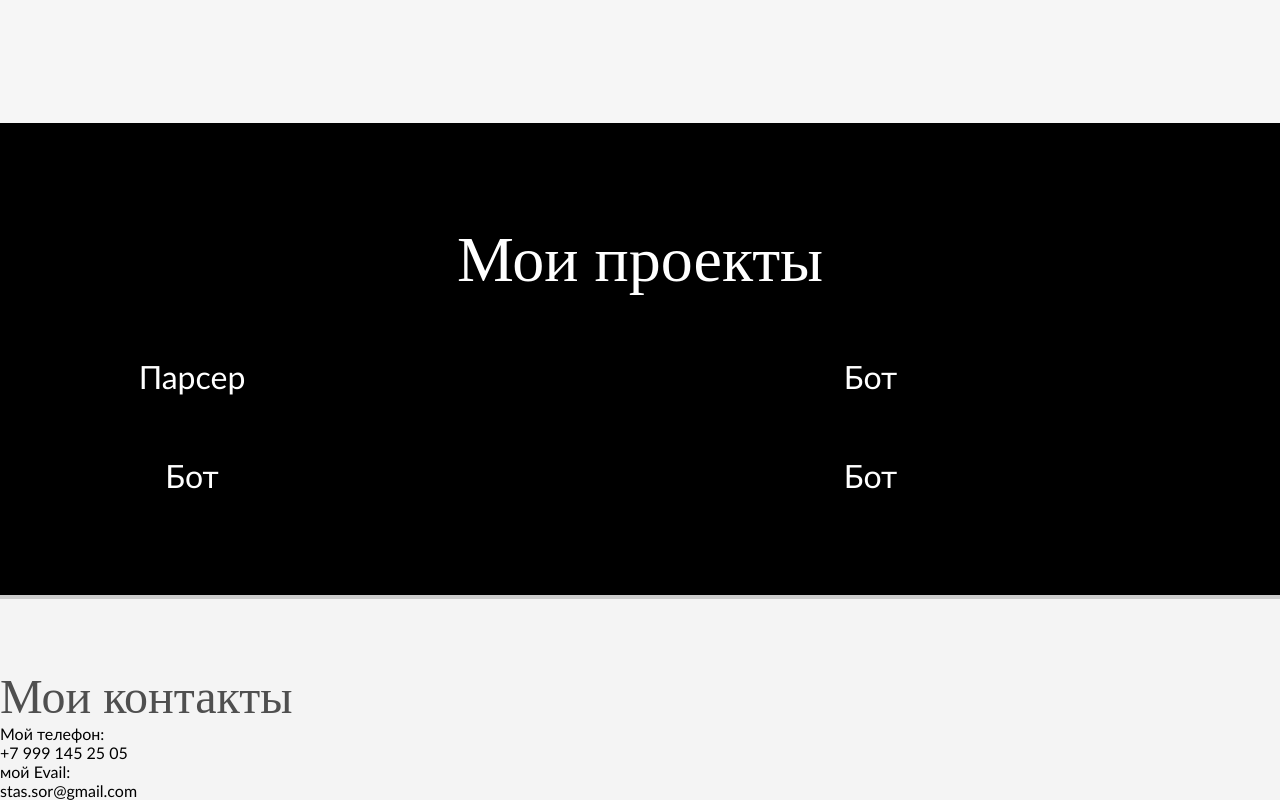
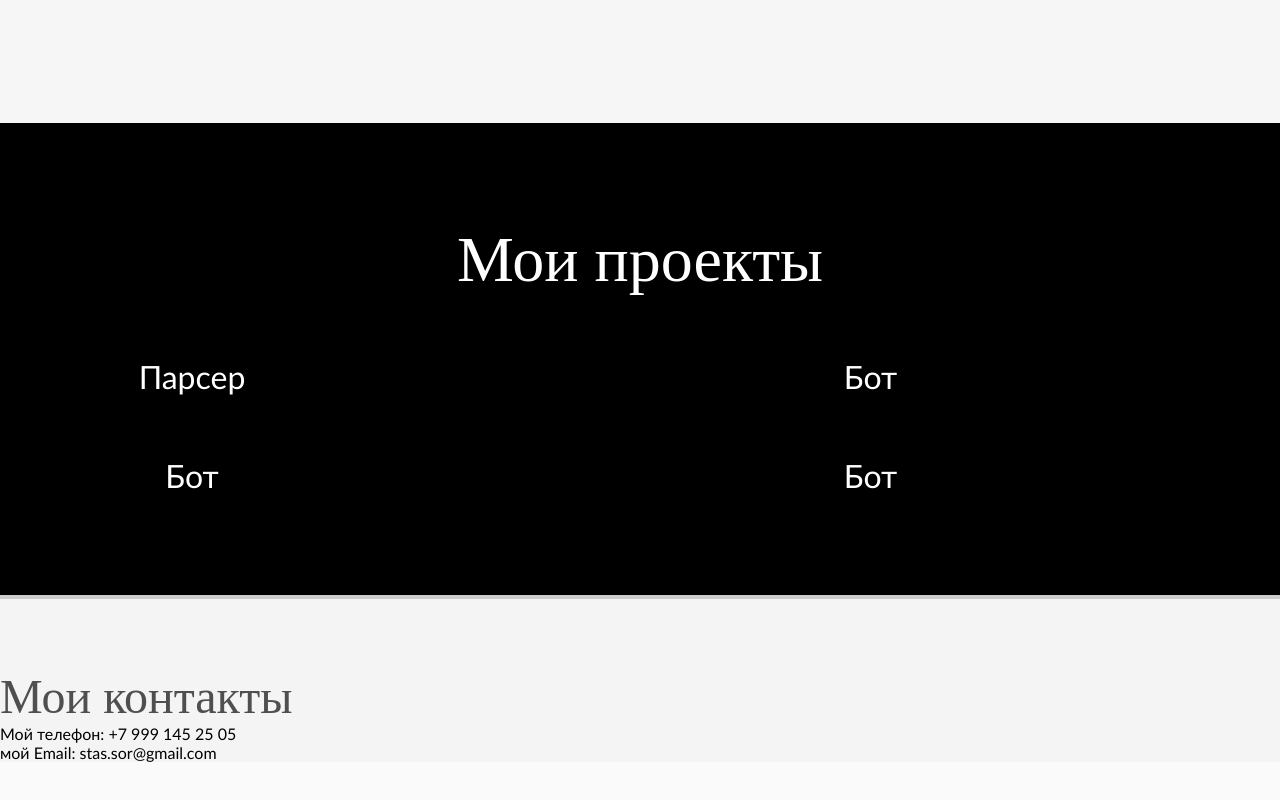
Before and after one commit to Staks-sor/tvstakson.github.io, a plain HTML site: page index.html in a window 1280 px wide. Shown: the part 2029-2829 px from the top of the page. After the commit the page ends 2791 px from the top, so only its background shows below. Drawn offline with nearby package versions, Linux system fonts and the light colour scheme; a web font is replaced by a local one.

Commit message:
Update index.html

```diff
--- a/index.html
+++ b/index.html
@@ -116,8 +116,9 @@
 
 <div id="contacts">
     <h5>Мои контакты</h5>
-    <p>Мой телефон:</p> <a>+7 999 145 25 05</a>  <p>мой Evail:</p>  <a>stas.sor@gmail.com</a>
-
+    <div>
+    <p>Мой телефон: <a>+7 999 145 25 05</a></p>  <p>мой Email:  <a>stas.sor@gmail.com</a></p>
+    </div>
 
 </div>
 
```
